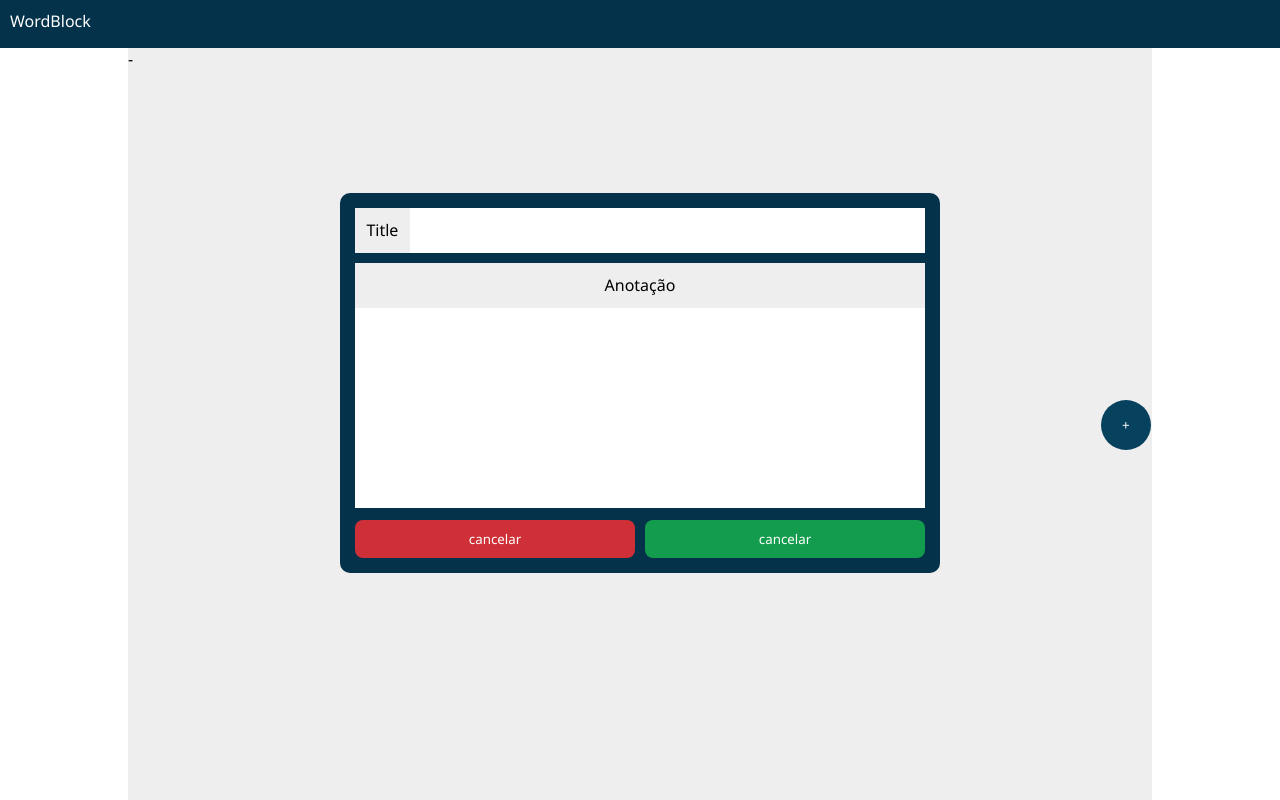
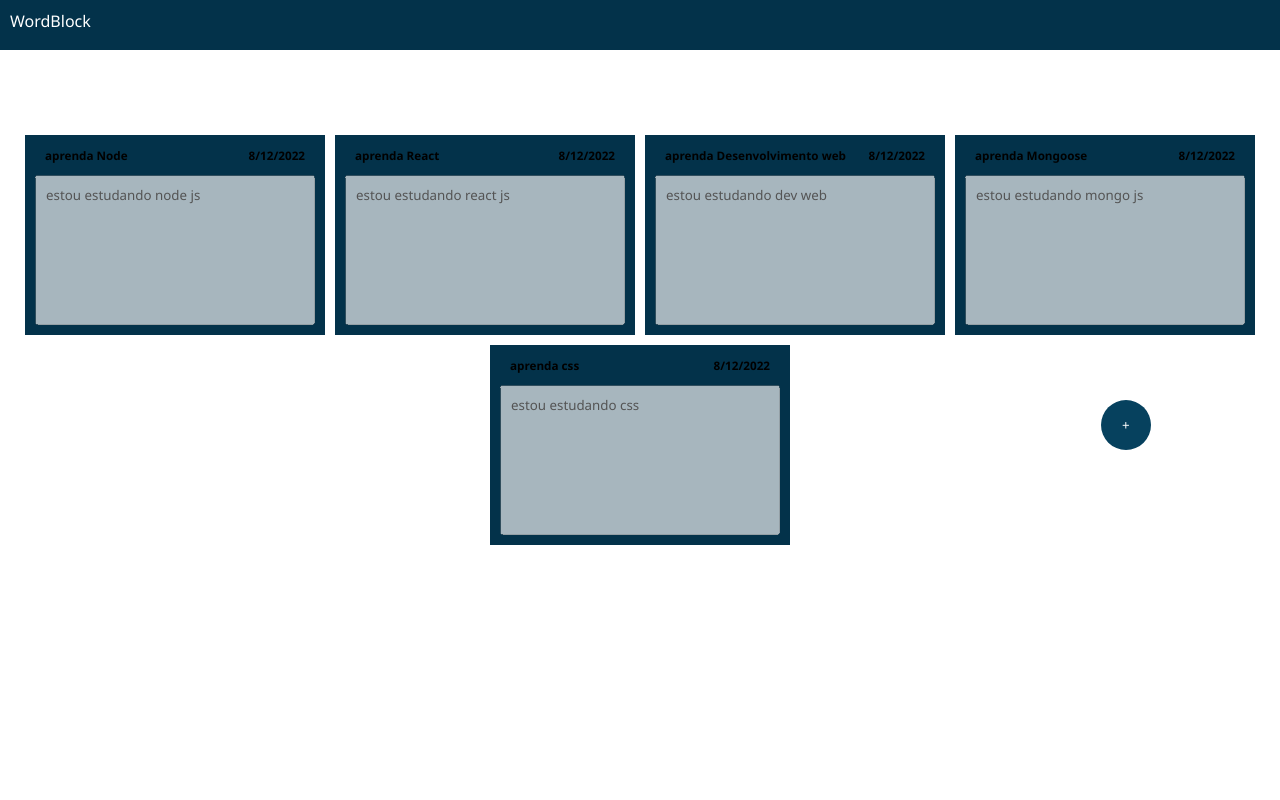
Before and after one commit to diegodevelopertec/bloco-de-notas, a React (Vite) app: page /notes in a window 1280 px wide. Built offline with nearby package versions, Linux system fonts and the light colour scheme.

Commit message:
implementada atualização de anotaçôes

```diff
--- a/src/App.styled.ts
+++ b/src/App.styled.ts
@@ -3,10 +3,9 @@ import styled from 'styled-components'
 
 
 export const Container=styled.div`
-height:100vh;
-width:100vw;
 display:flex;
 flex-direction:column;
+
 
 
 
@@ -22,19 +21,23 @@ padding:10px;
 export const ContainerContent=styled.div`
 display:flex;
 justify-content:center;
-height:100vh;
+width:100%;
 
 
 `
 
 export const Main=styled.main`
-background-color:#eee;
-width:80vw;
+display:flex;
+flex-wrap:wrap ;
+justify-content:center;
+
 
 @media screen and (max-width:920px){
     width:100vw;
 }
 `
+
+
 
 
 export const ContainerModal=styled.div`
@@ -44,13 +47,21 @@ display:flex;
 justify-content:center;
 align-items:Center;
 margin-top:10%;
+@media screen and (max-width:600px){
+padding:10px;
+
+}
+`
+
+export const ListContainer=styled.div`
+display:flex;
+justify-content:center;
+flex-wrap:wrap;
+margin-top:80px;
+
+@media screen and (max-width:700px){
+    margin-top:20px;
+}
 
 
-
-
-
-
-@media screen and (max-width:600px){
-padding:10px;
-}
 `
--- a/src/App.tsx
+++ b/src/App.tsx
@@ -1,23 +1,49 @@
-import React from 'react'
+import React, { useState } from 'react'
 import * as S from './App.styled'
 import { BotaoFixo } from './Components/BotaoFixo'
 import { Modal } from './Components/Modal'
+import { Card } from './Components/Card'
+import { Notes } from './data/notes'
 
 const App=()=>{
+
+  let [onModal,setOnModal]=useState(false)
+const actionsModal={
+    openModal:()=>{
+      setOnModal(true)
+    },
+    closeModal:()=>{
+      setOnModal(()=>false)
+    }
+  }
+
+
 return <>
   <S.Container>
-  <S.Header>WordBlock</S.Header>
+    <S.Header>WordBlock</S.Header>
       <S.ContainerContent>
-        <S.Main>
-          -
+      <S.Main>
+        <S.ListContainer>
 
-          <BotaoFixo></BotaoFixo>
-          <S.ContainerModal>
-          <Modal />
-        </S.ContainerModal>
-        </S.Main>
+          { Notes ? (Notes.map((item,index)=>(
+            <div>
+                <Card key={index} title={item.title} content={item.content} data={item.data} />
+            </div>))) : <div>{'Nenhuma anoatação'}</div>
 
+          }
+
+
+        </S.ListContainer>
+
+
+
+          <BotaoFixo activateOnModal={actionsModal.openModal}/>
+
+      </S.Main>
       </S.ContainerContent>
+      <S.ContainerModal>
+        {  onModal && <Modal activateOffModal={actionsModal.closeModal} />}
+      </S.ContainerModal>
   </S.Container>
  </>
 
--- a/src/Components/BotaoFixo/index.tsx
+++ b/src/Components/BotaoFixo/index.tsx
@@ -1,5 +1,8 @@
 import './style.css'
 
-export const BotaoFixo=()=>{
-    return <button className='botao-fixo'> + </button>
+type Props={
+    activateOnModal:()=>void
 }
+export const BotaoFixo=({activateOnModal}:Props)=>{
+    return <button onClick={activateOnModal} className='botao-fixo'> + </button>
+}
--- /dev/null
+++ b/src/Components/Card/index.tsx
@@ -0,0 +1,26 @@
+import React from "react"
+import * as S from './style'
+
+
+type Props ={
+    title:string,
+    content:string,
+    data:string
+}
+export const Card=({title,content,data}:Props)=>{
+    return <>
+    <S.cardContainer>
+        <S.cardData>
+            <span><h3>{title}</h3></span>
+            <span><h3>{data}</h3></span>
+        </S.cardData>
+        <S.cardContent>
+            <textarea disabled name="" id="" >{content}</textarea>
+        </S.cardContent>
+    </S.cardContainer>
+
+
+
+
+    </>
+}
--- /dev/null
+++ b/src/Components/Card/style.ts
@@ -0,0 +1,37 @@
+import styled from 'styled-components'
+
+
+export const cardContainer=styled.div`
+height:200px;
+width:300px;
+background-color:#03324a;
+padding:10px;
+display:flex;
+flex-direction:column;
+margin:5px;
+
+`
+export const cardData=styled.div`
+display:flex;
+justify-content:space-between;
+align-items:center;
+height:10px;
+padding:10px;
+font-size:10px;
+span{
+    text-align:center
+}
+`
+
+export const cardContent=styled.div`
+flex:1;
+margin-top:10px;
+textarea{
+ width:100%;
+ height:100%;
+ resize:none;
+ padding:10px;
+
+}
+
+`
--- a/src/Components/Modal/index.tsx
+++ b/src/Components/Modal/index.tsx
@@ -1,10 +1,21 @@
-import { ChangeEvent, useState } from 'react'
+import { ChangeEvent, useEffect, useState } from 'react'
 import S from './style.module.css'
+import {Notes} from '../../data/notes'
+
+type Props={
+    activateOffModal:()=>void;
+
+}
 
 
-export const Modal=()=>{
+export const Modal=({activateOffModal}:Props)=>{
+const d=new Date()
 const [title,setTitle]=useState('')
 const [content,setNoteContent]=useState('')
+
+
+
+
 
 
 const formActions={
@@ -17,9 +28,24 @@ const formActions={
 }
 
 
-console.log(title)
-console.log(content);
+const addNewNote=()=>{
+    if(title && content){
+        let newItem={
+            id:Notes.length+1,
+            title,
+            content,
+            data:d.toLocaleDateString()
+        }
+        Notes.unshift(newItem)
+        console.log(Notes);
+        activateOffModal()
 
+    }else{
+        alert('Todos os campos devem estar preenchidos')
+    }
+
+
+}
 
 return <>
         <div className={S.modalContainer}>
@@ -34,10 +60,9 @@ return <>
                 </div>
             </div>
             <div className={S.modalButtons}>
-                    <button className={S.BtnCancel}>cancelar</button>
-                    <button className={S.BtnAdd}>cancelar</button>
+                    <button onClick={activateOffModal} className={S.BtnCancel}>cancelar</button>
+                    <button onClick={addNewNote} className={S.BtnAdd}>cancelar</button>
             </div>
-
         </div>
 
 
--- a/src/Components/Modal/style.module.css
+++ b/src/Components/Modal/style.module.css
@@ -8,8 +8,17 @@
     width: 600px;
     background-color:#03324a;
     border-radius: 10px;
+    position: fixed;
+    top: 100px;
 }
 
+
+@media screen and (max-width:900px) {
+    .modalContainer{
+        width: 90vw;
+        top:30%;
+    }
+}
 .dataTitle{
     display: flex;
 }
--- /dev/null
+++ b/src/data/notes.ts
@@ -0,0 +1,12 @@
+import { List } from "../types/list"
+
+let d=new Date()
+export const Notes:List[]=[
+     {id:1,title:'aprenda Node',content:'estou estudando node js',data:d.toLocaleDateString()},
+    {id:2,title:'aprenda React',content:'estou estudando react js',data:d.toLocaleDateString()},
+    {id:3,title:'aprenda Desenvolvimento web',content:'estou estudando dev web',data:d.toLocaleDateString()},
+    {id:4,title:'aprenda Mongoose',content:'estou estudando mongo js',data:d.toLocaleDateString()},
+    {id:5,title:'aprenda css',content:'estou estudando css',data:d.toLocaleDateString()}
+
+
+]
--- a/src/index.css
+++ b/src/index.css
@@ -3,4 +3,5 @@
   padding:0;
   box-sizing: border-box;
   font-family: 'Segoe UI', Tahoma, Geneva, Verdana, sans-serif;
+
 }
--- /dev/null
+++ b/src/types/list.ts
@@ -0,0 +1,8 @@
+
+
+export type List={
+    id:number,
+    title:string,
+    content:string,
+    data:string
+}
```
